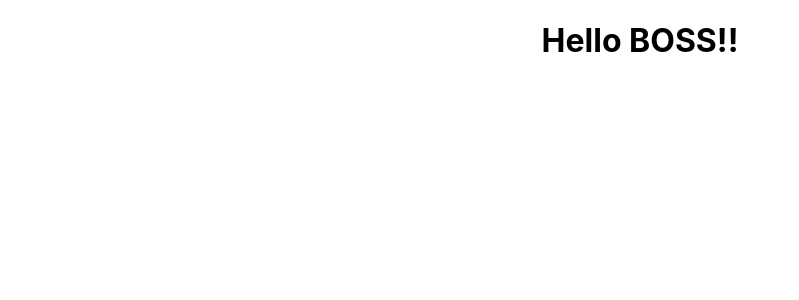
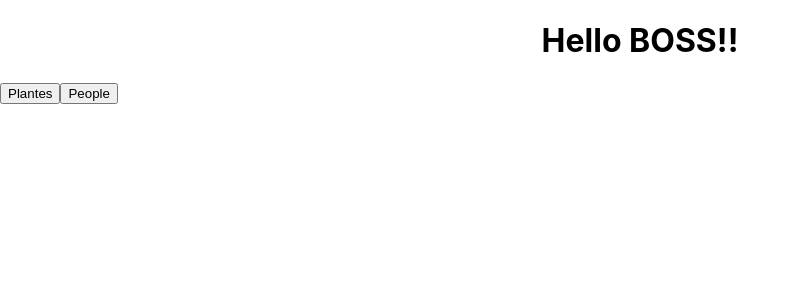
Before and after one commit to sunaranish17/react-query-app, a React (Create React App) app: page / in a window 1280 px wide. Shown: the top 300 px of the page, without its empty margins (0-799 px from the left). Built offline with nearby package versions, Linux system fonts and the light colour scheme; the HTML template or start-up script is replaced by a standard one.

Commit message:
Render people and plantes component

```diff
--- a/src/App.js
+++ b/src/App.js
@@ -1,9 +1,22 @@
-import React from "react";
+import React, { useState } from "react";
+import NavBar from "./components/NavBar";
+import People from "./components/People";
+import Plantes from "./components/Plantes";
 
 function App() {
+  const [page, setPage] = useState('planets');
+
   return (
     <div className="App">
-      <h1 style={{textAlign: "center"}}>Hello BOSS!!</h1>
+      <h1 style={{ textAlign: "center" }}>Hello BOSS!!</h1>
+      <NavBar />
+      <div className="content">
+        {page === "planets" ?
+          <Plantes />
+          :
+          <People />
+        }
+      </div>
     </div>
   );
 }
--- a/src/components/NavBar.js
+++ b/src/components/NavBar.js
@@ -0,0 +1,12 @@
+import React from 'react'
+
+function NavBar() {
+    return (
+        <nav>
+            <button>Plantes</button>
+            <button>People</button>
+        </nav>
+    )
+}
+
+export default NavBar
--- a/src/components/People.js
+++ b/src/components/People.js
@@ -0,0 +1,11 @@
+import React from 'react'
+
+function People() {
+    return (
+        <div>
+
+        </div>
+    )
+}
+
+export default People
--- a/src/components/Plantes.js
+++ b/src/components/Plantes.js
@@ -0,0 +1,11 @@
+import React from 'react'
+
+function Plantes() {
+    return (
+        <div>
+
+        </div>
+    )
+}
+
+export default Plantes
```
